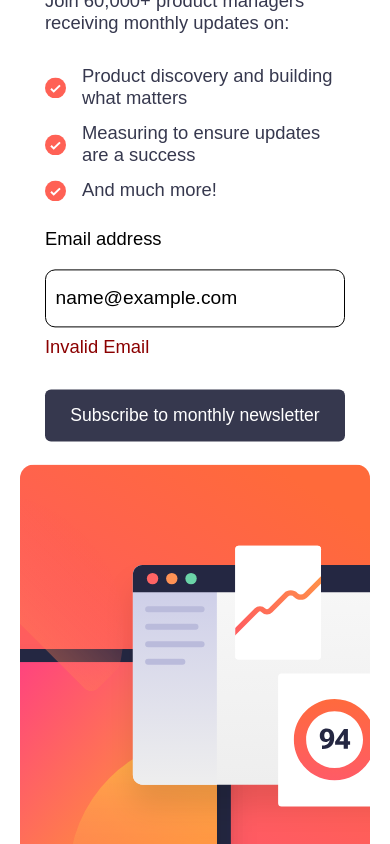
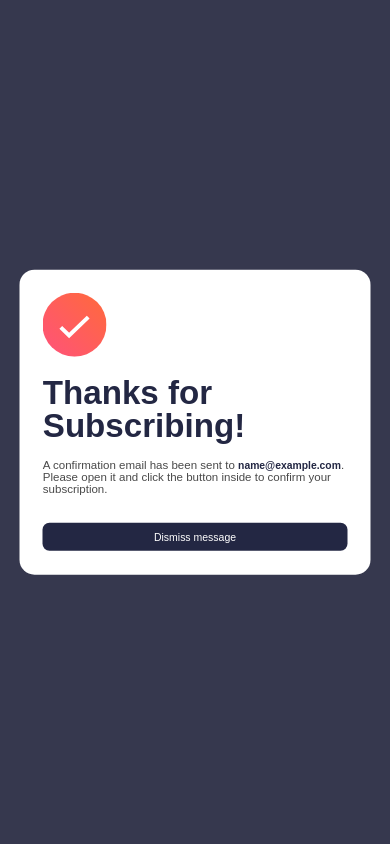
Before and after one commit to 19syntax/newsletter-signup, a plain HTML site: page code/index.html in a window 390 px wide. Both pictures are taken after typing "name@example.com" into the empty fields and a click on the input "Subscribe to monthly newsletter". Shown: the top 844 px of the page. Drawn offline with Linux system fonts and the light colour scheme.

Commit message:
javascript area done

```diff
--- a/code/index.html
+++ b/code/index.html
@@ -5,7 +5,6 @@
     <meta name="viewport" content="width=device-width, initial-scale=1.0">
     <title>Newsletter Sign up</title>
     <link rel="stylesheet" href="style.css">
-    <link rel="stylesheet" href="success.html">
 </head>
 <body>
     <section class="container">
@@ -28,9 +27,9 @@
                     <li>And much more!</li>
                 </div>
            </ul>
-           <form class="email js-form" action="">
-                <label for="">Email address</label>
-                <input type="email" class="email-input" name="" placeholder="email@example.com" id="">
+           <form class="email js-form" method="post">
+                <label for="mail">Email address</label>
+                <input type="email" name="mail" class="email-input" placeholder="email@example.com" id="">
                 <p class="error"></p>
                 <input type="submit" class="submit-button" value="Subscribe to monthly newsletter">
            </form>
@@ -40,6 +39,18 @@
         </div>
     </section>
 
+    <section class="container2">
+        <img src="../assets/images/icon-success.svg" alt="">
+        <h2>Thanks for Subscribing!</h2>
+
+        <p>
+            A confirmation email has been sent to <span class="email-name"></span>.
+            Please open it and click the button inside to confirm your
+            subscription.
+        </p>
+
+        <button class="dismiss-message">Dismiss message</button>
+    </section>
     <script src="script.js"></script>
 </body>
 </html>
--- a/code/script.js
+++ b/code/script.js
@@ -1,24 +1,27 @@
-const emailInput = document.querySelector('.email-input')
-const error = document.querySelector('.error')
-const jsForm = document.querySelector('.js-form')
+const emailInput = document.querySelector('input');
+const error = document.querySelector('.error');
+const jsForm = document.querySelector('form');
+const container = document.querySelector('.container');
+const container2 = document.querySelector('.container2');
+const responseEmail = document.querySelector('.email-name');
 
-emailInput.addEventListener('input', () => {
 
-})
-jsForm.addEventListener('submit', (e) => {
-    if(emailInput.value === '' || emailInput.value === null){
-        error.innerHTML = 'Email is Required'
-        e.preventDefault()
+jsForm.addEventListener('submit', validateEmail)
+
+
+function validateEmail(e){
+    e.preventDefault()
+    const emailInputValue = emailInput.value;
+    if (emailInputValue === "" || !isEmail(emailInputValue)) {
+        error.innerHTML = "Invalid email"
+    } else {
+        container.style.display = 'none'
+        container2.style.display = 'block'
+        responseEmail.innerHTML = emailInputValue;
     }
-    if(emailInput.value == "admin@gmail.com"){
-        alert('Login successful')
-        window.location.replace("success.html");
-    } else{
-        error.innerHTML = 'Invalid Email'
-        emailInput.value == ''
-        e.preventDefault()
-    }
+}
 
-})
+function isEmail(mail) {
+    return /^\w+([\.-]?\w+)*@\w+([\.-]?\w+)*(\.\w{2,3})+$/.test(mail);
+}
 // console.log(jsForm)
-console.log(error.innerHTML)
--- a/code/style.css
+++ b/code/style.css
@@ -32,7 +32,7 @@ body{
 .container-item2 img{
     width: 100%;
 }
-h2{
+.container-item1 h2{
     font-size: 3rem;
     margin-bottom: .5em;
     font-weight: 750;
@@ -86,20 +86,72 @@ input{
 @media (max-width: 500px) {
     *{
         box-sizing: border-box;
+        font-size: 90%;
     }
     .container{
         width: 100%;
-        height: fit-content;
-        flex-direction: column;
+        flex-direction: column-reverse;
+        gap: 1rem;
+        padding: 2em;
+    }
+    .container-item1 h2{
+        font-size: 2.8rem;
     }
     .container-item2{
         width: 100%;
+        padding: 0;
     }
     .container-item1{
         width: 100%;
+        padding: 0;
     }
     .submit-button{
         font-size: 1.1rem;
         width: 100%;
     }
 }
+.container2{
+    position: absolute;
+    top: 50%;
+    left: 50%;
+    transform: translate(-50%, -50%);
+    background: white;
+    max-width: 400px;
+    width: 95%;
+    padding: 3em;
+    display: none;
+    border-radius: 15px;
+}
+.container2 h2{
+    font-size: 2.3rem;
+    font-weight: 750;
+    line-height: 1em;
+    margin: 0.5em 0;
+    color: hsl(232, 31%, 20%);
+}
+.container2 p{
+    font-size: 0.8rem;
+    font-weight: 500;
+    color: rgb(73, 73, 73);
+    margin-bottom: 2.5em;
+}
+.email-name{
+    color: hsl(232, 31%, 20%);
+    font-weight: 700;
+    opacity: 1;
+}
+.dismiss-message{
+    width: 100%;
+    padding: 0.8em;
+    border: none;
+    border-radius: 7px;
+    color: white;
+    background-color: hsl(232, 31%, 20%);
+}
+@media (max-width: 500px) {
+    .container2{
+        width: 90%;
+        padding: 2em;
+    }
+
+}
--- a/code/success.css
+++ /dev/null
@@ -1,49 +0,0 @@
-body{
-    margin: 0;
-    padding: 0;
-    background-color: hsl(235, 18%, 26%);
-    font-family: sans-serif;
-}
-.container{
-    position: absolute;
-    top: 50%;
-    left: 50%;
-    transform: translate(-50%, -50%);
-    background: white;
-    max-width: 300px;
-    width: 95%;
-    padding: 3em;
-    border-radius: 15px;
-}
-.container h2{
-    font-size: 2.3rem;
-    font-weight: 750;
-    line-height: 1em;
-    margin: 0.5em 0;
-    color: hsl(232, 31%, 20%);
-}
-.container p{
-    font-size: 0.8rem;
-    font-weight: 500;
-    color: rgb(73, 73, 73);
-    margin-bottom: 2.5em;
-}
-.email-name{
-    color: hsl(232, 31%, 20%);
-    font-weight: 700;
-    opacity: 1;
-}
-button{
-    width: 100%;
-    padding: 0.8em;
-    border: none;
-    border-radius: 7px;
-    color: white;
-    background-color: hsl(232, 31%, 20%);
-}
-@media (max-width: 500px) {
-    .container{
-        width: 100%;
-        padding: 2em;
-    }
-}
--- a/code/success.html
+++ /dev/null
@@ -1,24 +0,0 @@
-<!DOCTYPE html>
-<html lang="en">
-<head>
-    <meta charset="UTF-8">
-    <meta name="viewport" content="width=device-width, initial-scale=1.0">
-    <title>Success</title>
-    <link rel="stylesheet" href="success.css">
-    <link rel="stylesheet" href="index.html">
-</head>
-<body>
-    <div class="container">
-        <img src="../assets/images/icon-success.svg" alt="">
-    <h2>Thanks for Subscribing!</h2>
-
-    <p>
-        A confirmation email has been sent to <span class="email-name">ash@loremcompany.com</span>.
-        Please open it and click the button inside to confirm your
-        subscription.
-    </p>
-
-    <button>Dismiss message</button>
-    </div>
-</body>
-</html>
```
